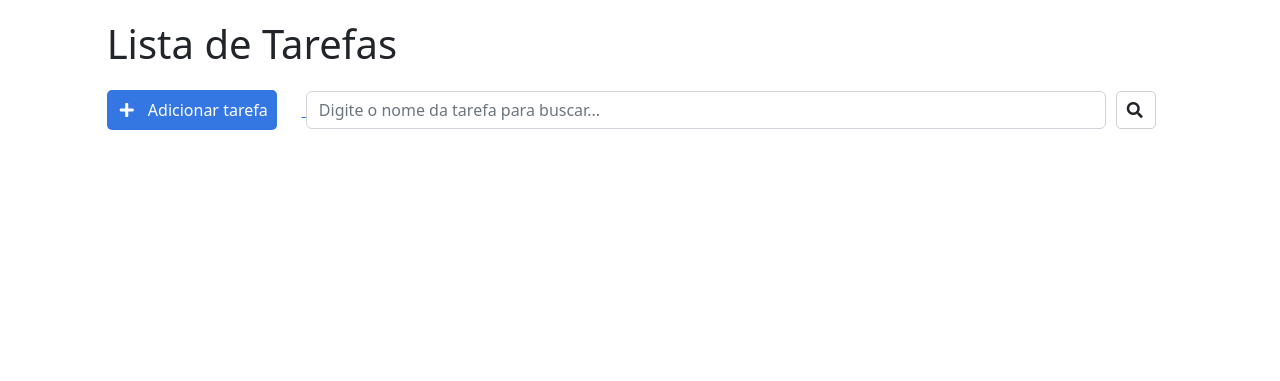
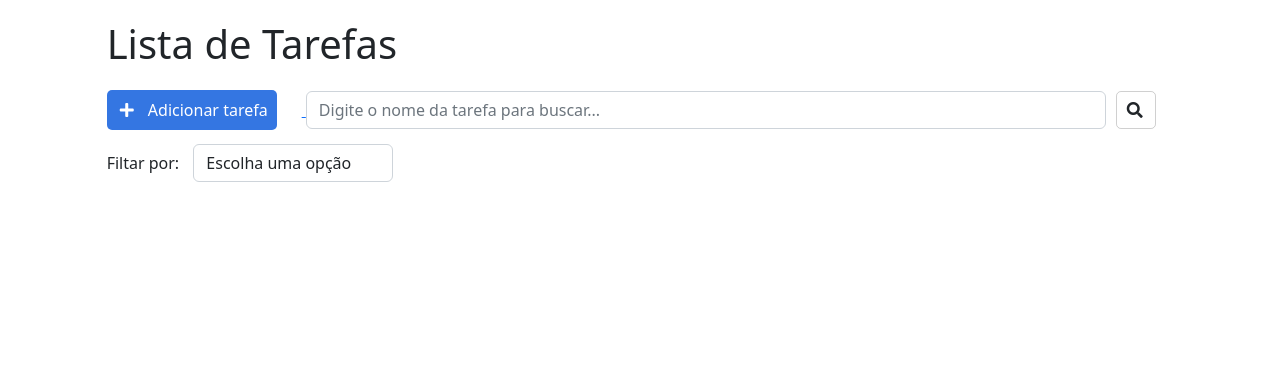
Before and after one commit to VitorKruel102/ToDo-List, a Django app: template tasks/templates/tasks/list.html in a window 1280 px wide. Shown: the part 57-438 px from the top of the page. Run offline with Django 3.2, Linux system fonts and the light colour scheme; the template is opened without the code that fills it, so the values that code supplies are empty; some libraries are stand-ins or nearby versions.

Commit message:
Criando filtros das tarefas.

```diff
--- a/tasks/static/css/style.css
+++ b/tasks/static/css/style.css
@@ -76,6 +76,19 @@
     margin: 15px 0px;
     display: inline-block;
 }
+
+/* Filter */
+.filter-div {
+    margin-bottom: 15px;
+    padding: 0%;
+}
+
+#filter {
+    display: inline-block;
+    width: 200px;
+    margin-left: 10px;
+}
+
 
 /* Lista de Tarefas*/
 
--- a/tasks/static/js/scripts.js
+++ b/tasks/static/js/scripts.js
@@ -1,8 +1,10 @@
 $( document ).ready(function() {
 
+    var baseUrl   = 'http://localhost:8000/';
     var deleteBtn = $('.delete-btn');
     var searchBtn = $('#search-btn');
     var searchForm = $('#search-form');
+    var filter     = $('#filter');
 
     $(deleteBtn).on('click', function(e) {
 
@@ -21,4 +23,9 @@ $( document ).ready(function() {
         searchForm.submit();
     });
 
+    $(filter).change(function() {
+        var filter = $(this).val();
+        window.location.href = baseUrl + '?filter=' + filter;
+    });
+
 });
--- a/tasks/templates/tasks/list.html
+++ b/tasks/templates/tasks/list.html
@@ -24,6 +24,14 @@
                 <i class="fas fa-search" ></i>
             </div>
         </form>
+    </div>
+    <div class="col-12 filter-div">
+        <span>Filtar por:</span>
+        <select name="filter" id="filter" class="form-control">
+            <option value="">Escolha uma opção</option>
+            <option value="done">Tarefas Concluídas</option>
+            <option value="doing">Tarefas á fazer</option>
+        </select>
     </div>
     {% if messages %}
         <ul class="messages">
--- a/tasks/views.py
+++ b/tasks/views.py
@@ -11,8 +11,12 @@ from .forms import TaskForm
 @login_required
 def taskList(request):
     search = request.GET.get('search')
+    filter = request.GET.get('filter')
+
     if search:
         tasks = Task.objects.filter(title__icontains=search, user=request.user) #title_icontains -> Para o usuario não precisar saber exatamente o titulo
+    elif filter:
+        tasks = Task.objects.filter(done=filter, user=request.user)
     else:
         tasks_list = Task.objects.all().order_by('-created_at').filter(user=request.user)
 
```
Also changed, not shown: db.sqlite3.
